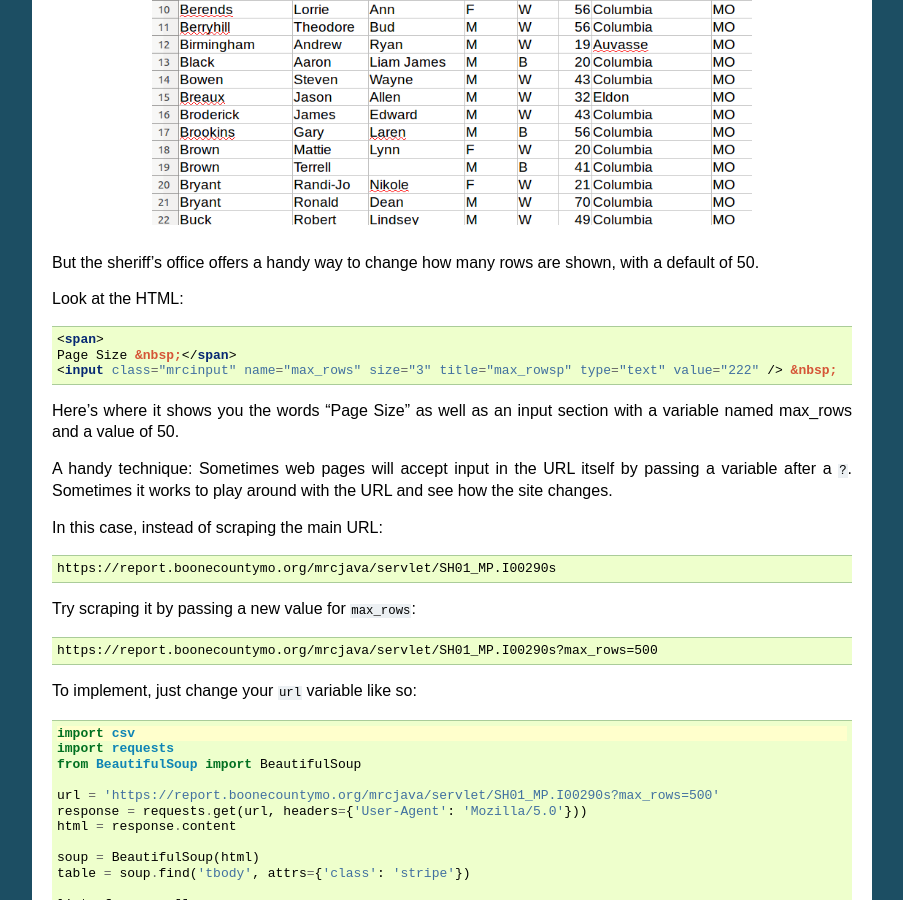
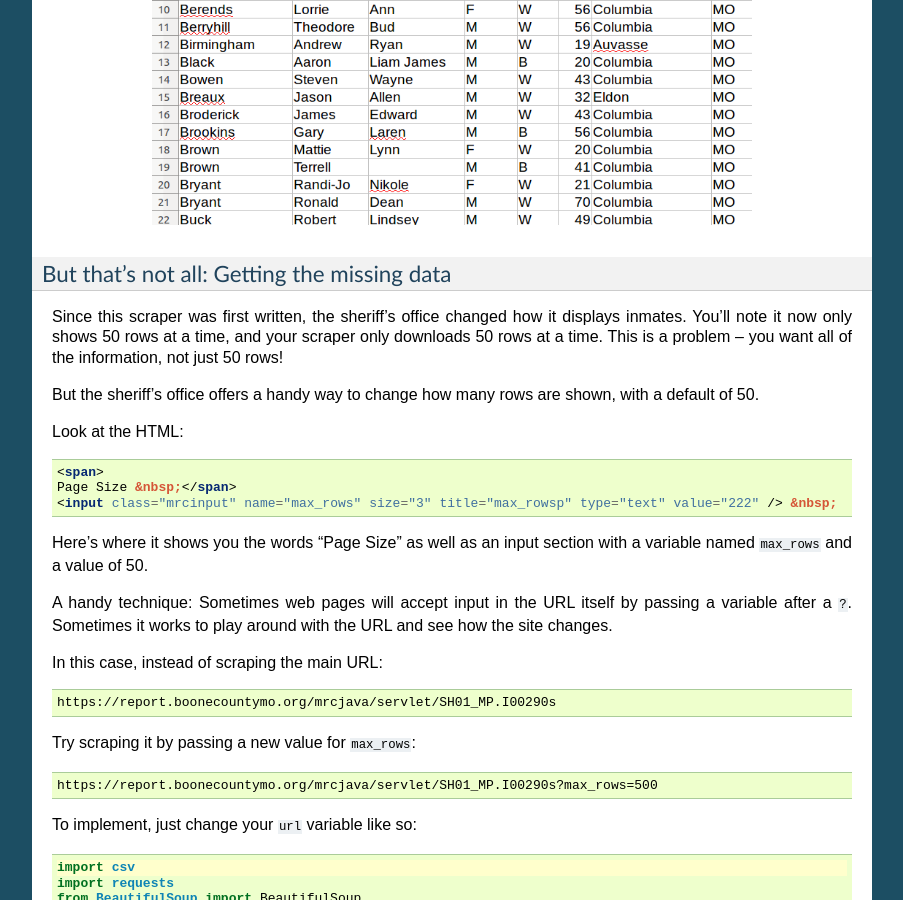
Before and after one commit to palewire/first-web-scraper, a Sphinx documentation site: the page built from docs/index.rst, in a window 1280 px wide and 900 px high, scrolled down 21386 px. Shown: the whole window, without its empty margins (198-1101 px from the left). Built offline with Sphinx 7.4.7, drawn with Linux system fonts in a browser that asks for light colours.

Commit message:
merge in and build @stucka's changes

```diff
--- a/docs/index.rst
+++ b/docs/index.rst
@@ -1132,7 +1132,9 @@ Our headers are now there, and you've finished the class. Congratulations! You'r
 .. figure:: _static/img/xls-2.png
     :width: 600px
 
-=======
+But that's not all: Getting the missing data
+~~~~~~~~~~~~~~~~~~~~~~~~
+
 Since this scraper was first written, the sheriff's office changed how it displays inmates. You'll note it now only shows 50 rows at a time, and your scraper only downloads 50 rows at a time. This is a problem -- you want all of the information, not just 50 rows!
 
 But the sheriff's office offers a handy way to change how many rows are shown, with a default of 50.
@@ -1146,7 +1148,7 @@ Look at the HTML:
     <input class="mrcinput" name="max_rows" size="3" title="max_rowsp" type="text" value="222" /> &nbsp;
 
 
-Here's where it shows you the words "Page Size" as well as an input section with a variable named max_rows and a value of 50.
+Here's where it shows you the words "Page Size" as well as an input section with a variable named ``max_rows`` and a value of 50.
 
 A handy technique: Sometimes web pages will accept input in the URL itself by passing a variable after a ``?``. Sometimes it works to play around with the URL and see how the site changes.
 
```
Also changed, not shown: 5 other files.
